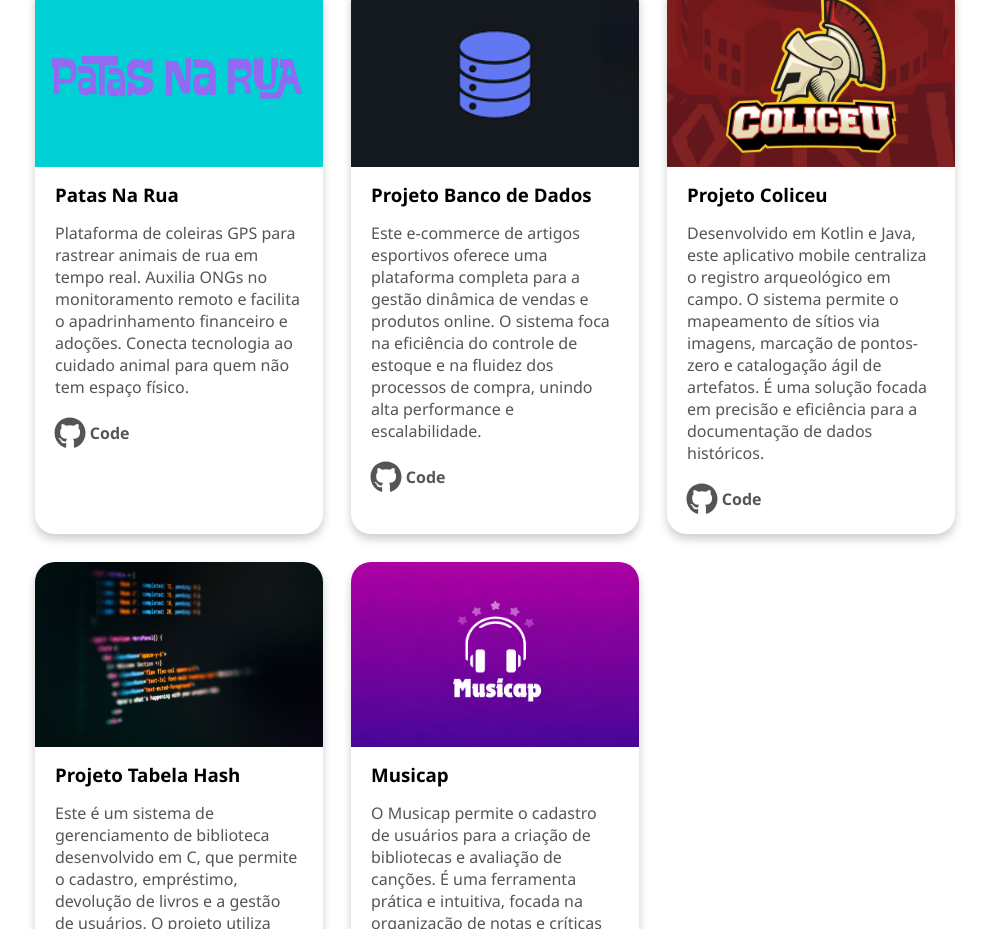
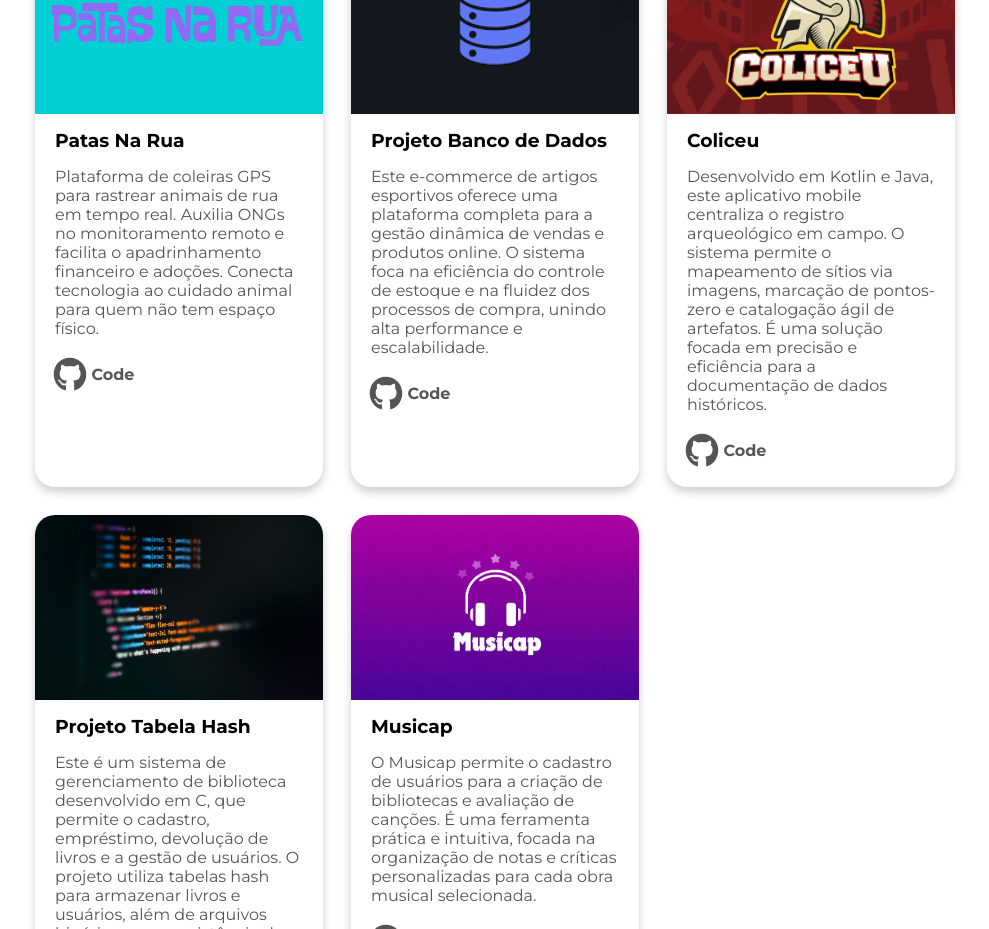
Before and after one commit to joao0cb/Portfolio-Projeto, a Next.js app in the folder projeto_portfolio/: page / in a window 1280 px wide. Shown: the part 2260-3189 px from the top of the page, without its empty margins (145-1134 px from the left). Built offline with nearby package versions, Linux system fonts and the light colour scheme.

Commit message:
adicionado efeitos hover e barra

```diff
--- a/projeto_portfolio/app/globals.css
+++ b/projeto_portfolio/app/globals.css
@@ -1,5 +1,5 @@
 *{
-    font-family: "Segoe UI", Tahoma, Geneva, Verdana, sans-serif;
+    font-family: 'Montserrat', sans-serif;
     margin: 0;
     box-sizing: border-box;
     scroll-behavior: smooth;
--- a/projeto_portfolio/app/layout.js
+++ b/projeto_portfolio/app/layout.js
@@ -12,8 +12,8 @@ const geistMono = Geist_Mono({
 });
 
 export const metadata = {
-  title: "Create Next App",
-  description: "Generated by create next app",
+  title: "Portfólio João Victor",
+  description: "Meu portfólio pessoal",
 };
 
 export default function RootLayout({ children }) {
@@ -22,7 +22,7 @@ export default function RootLayout({ children }) {
       <head>
         <meta charSet="UTF-8"/>
         <meta name="viewport" content="width=device-width, initial-scale=1.0"/>
-        <title>Portfólio João Victor</title>
+        <link href="https://fonts.googleapis.com/css2?family=Montserrat:wght@400;700&display=swap" rel="stylesheet"></link>
       </head>
       <body
         className={`${geistSans.variable} ${geistMono.variable} antialiased`}
--- a/projeto_portfolio/app/page.js
+++ b/projeto_portfolio/app/page.js
@@ -245,7 +245,7 @@ export default function Home() {
               <div className="imgProjeto">
                 <img src="/coliceu.jpeg" ></img>
               </div>
-              <h3 className="nomeProjeto">Projeto Coliceu</h3>
+              <h3 className="nomeProjeto">Coliceu</h3>
               <p className="descProjeto">Desenvolvido em Kotlin e Java, este aplicativo mobile
                 centraliza o registro arqueológico em campo. O sistema permite o mapeamento de
                 sítios via imagens, marcação de pontos-zero e catalogação ágil de artefatos. É
```
